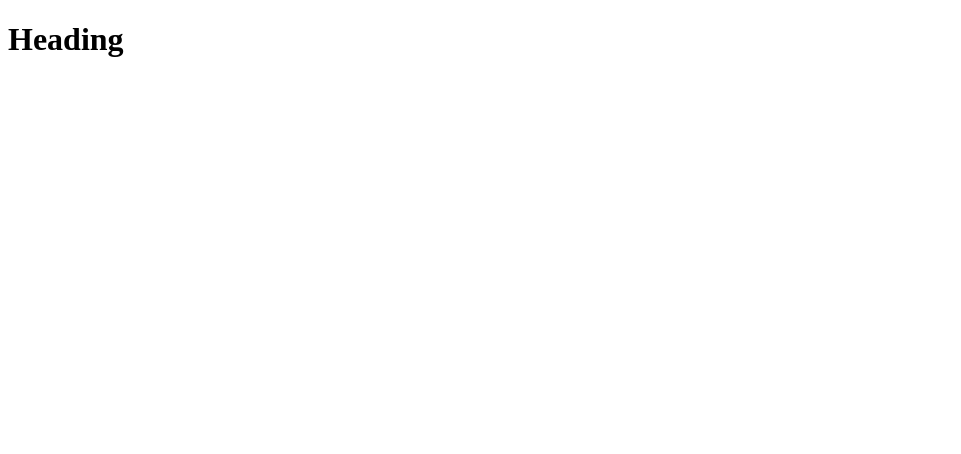
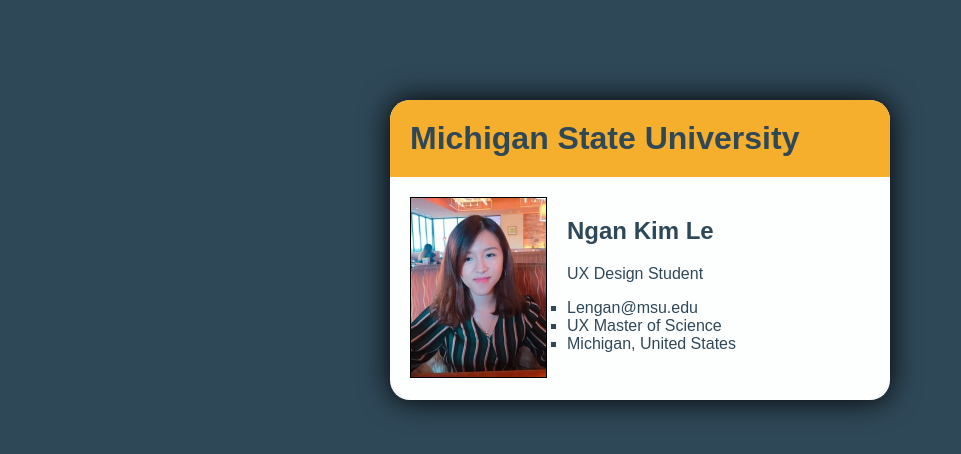
Before and after one commit to KimLe2/html-getting-started, a plain HTML site: page index.html in a window 1280 px wide. Shown: the whole page, without its empty margins (0-961 px from the left). Drawn offline with Linux system fonts and the light colour scheme.

Commit message:
changes to lab

```diff
--- a/index.html
+++ b/index.html
@@ -8,7 +8,18 @@
     <link rel="stylesheet" href="screen.css">
   </head>
   <body>
-    <h1>Heading</h1>
-    <script src="index.js"></script>
+    <div class="card">
+      <h1 id="school">Michigan State University</h1>
+      <div>
+        <img alt="Headshot of Ngan Kim Le" src="NganKimLe.png" />
+        <h2>Ngan Kim Le</h2>
+        <p>UX Design Student</p>
+        <ul style="list-style-type:square;">
+          <li>Lengan@msu.edu</li>
+          <li>UX Master of Science</li>
+          <li>Michigan, United States</li>
+        </ul>
+      </div>
+    </div>
   </body>
 </html>
--- a/screen.css
+++ b/screen.css
@@ -1 +1,32 @@
 /* Add screen styles below */
+body {
+    background: #2F4858;
+    margin: 100px;
+    font-family: Arial, sans-serif;
+}
+
+.card {
+    background: #FDFFFF;
+    color: #2F4858;
+    margin: 0 auto;
+    width: 500px;
+    height: 300px;
+    border-radius: 20px;
+    box-shadow: 0 0 30px rgba(0,0,0,3);
+}
+
+.card div {
+    padding: 20px;
+}
+
+h1 {
+    background: #F6AE2D;
+    margin: 0;
+    padding: 20px;
+    border-radius: 20px 20px 0 0;
+}
+
+img {
+    float: left;
+    margin-right: 20px;
+}
```
Also changed, not shown: NganKimLe.png (added).
